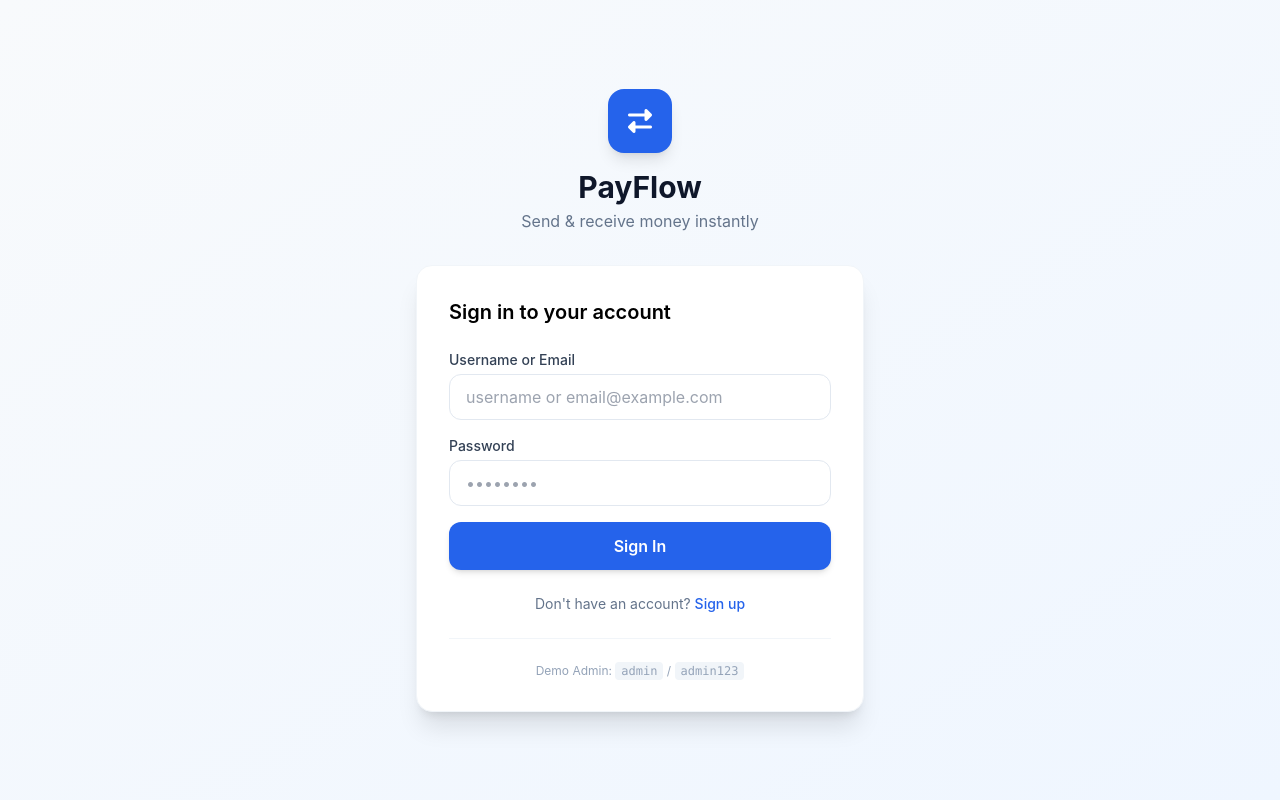
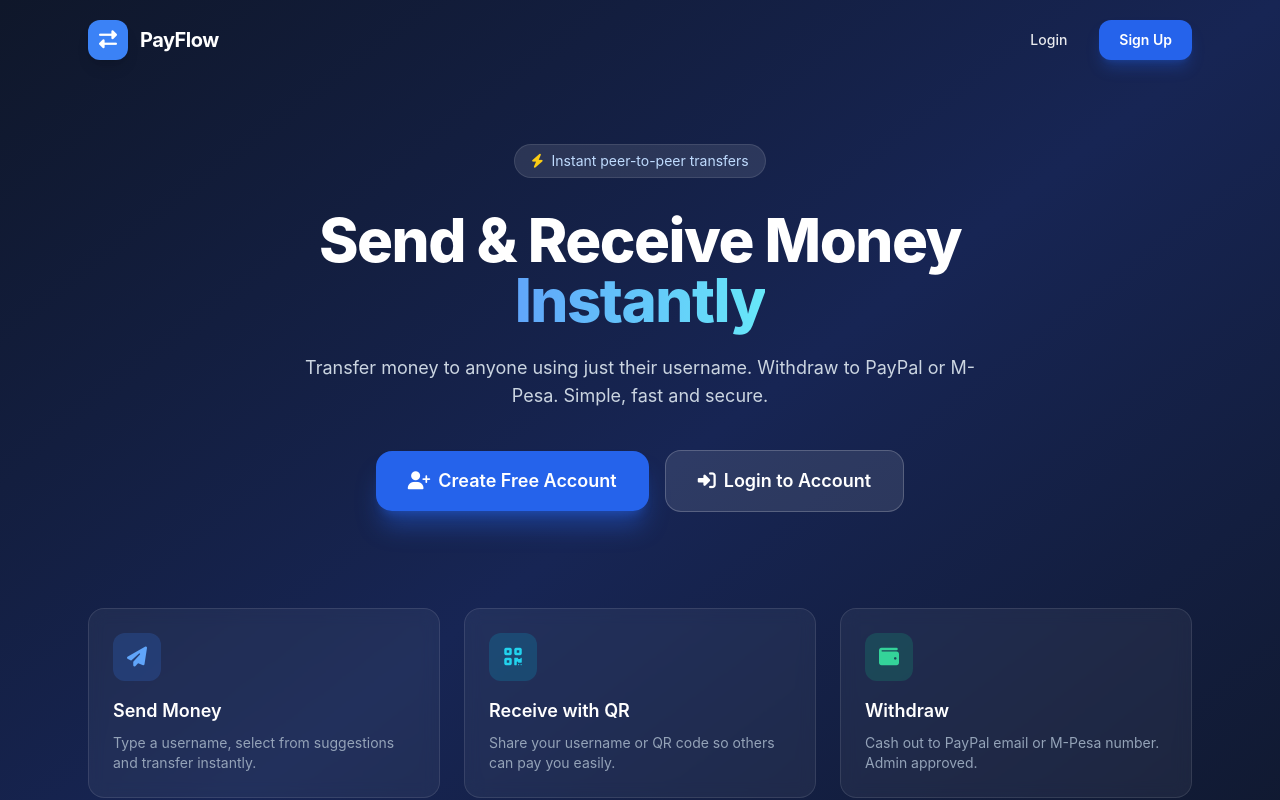
Before and after one commit to rrronoses/payflow, a React (Vite) app: page / in a window 1280 px wide. Before the commit this address led to /login. Shown: the top 800 px of the page. Built offline with nearby package versions, Linux system fonts and the light colour scheme.

Commit message:
Update App routing for landing page, clean Login, set admin password to admin@##@123321

```diff
--- a/src/App.tsx
+++ b/src/App.tsx
@@ -2,6 +2,7 @@ import { useEffect, useState } from 'react'
 import { Routes, Route, Navigate, useNavigate } from 'react-router-dom'
 import { api, getToken, setToken } from './lib/api'
 import type { User } from './types'
+import Landing from './pages/Landing'
 import Login from './pages/Login'
 import Signup from './pages/Signup'
 import UserLayout from './pages/UserLayout'
@@ -34,7 +35,7 @@ export default function App() {
     await api.logout().catch(() => {})
     setToken(null)
     setUser(null)
-    navigate('/login')
+    navigate('/')
   }
 
   if (loading) {
@@ -50,13 +51,25 @@ export default function App() {
 
   return (
     <Routes>
+      {/* Public Landing Page */}
+      <Route path="/" element={user ? <Navigate to={user.role === 'admin' ? '/admin' : '/dashboard'} /> : <Landing />} />
+
       <Route path="/login" element={user ? <Navigate to={user.role === 'admin' ? '/admin' : '/dashboard'} /> : <Login onLogin={handleLogin} />} />
       <Route path="/signup" element={user ? <Navigate to="/dashboard" /> : <Signup onLogin={handleLogin} />} />
 
-      <Route path="/dashboard/*" element={user && user.role === 'user' ? <UserLayout user={user} setUser={setUser} onLogout={handleLogout} /> : <Navigate to="/login" />} />
-      <Route path="/admin/*" element={user && user.role === 'admin' ? <AdminLayout user={user} onLogout={handleLogout} /> : <Navigate to="/login" />} />
+      {/* User Panel */}
+      <Route
+        path="/dashboard/*"
+        element={user && user.role === 'user' ? <UserLayout user={user} setUser={setUser} onLogout={handleLogout} /> : <Navigate to="/login" />}
+      />
 
-      <Route path="*" element={<Navigate to={user ? (user.role === 'admin' ? '/admin' : '/dashboard') : '/login'} />} />
+      {/* Admin Panel */}
+      <Route
+        path="/admin/*"
+        element={user && user.role === 'admin' ? <AdminLayout user={user} onLogout={handleLogout} /> : <Navigate to="/login" />}
+      />
+
+      <Route path="*" element={<Navigate to="/" />} />
     </Routes>
   )
 }
```
